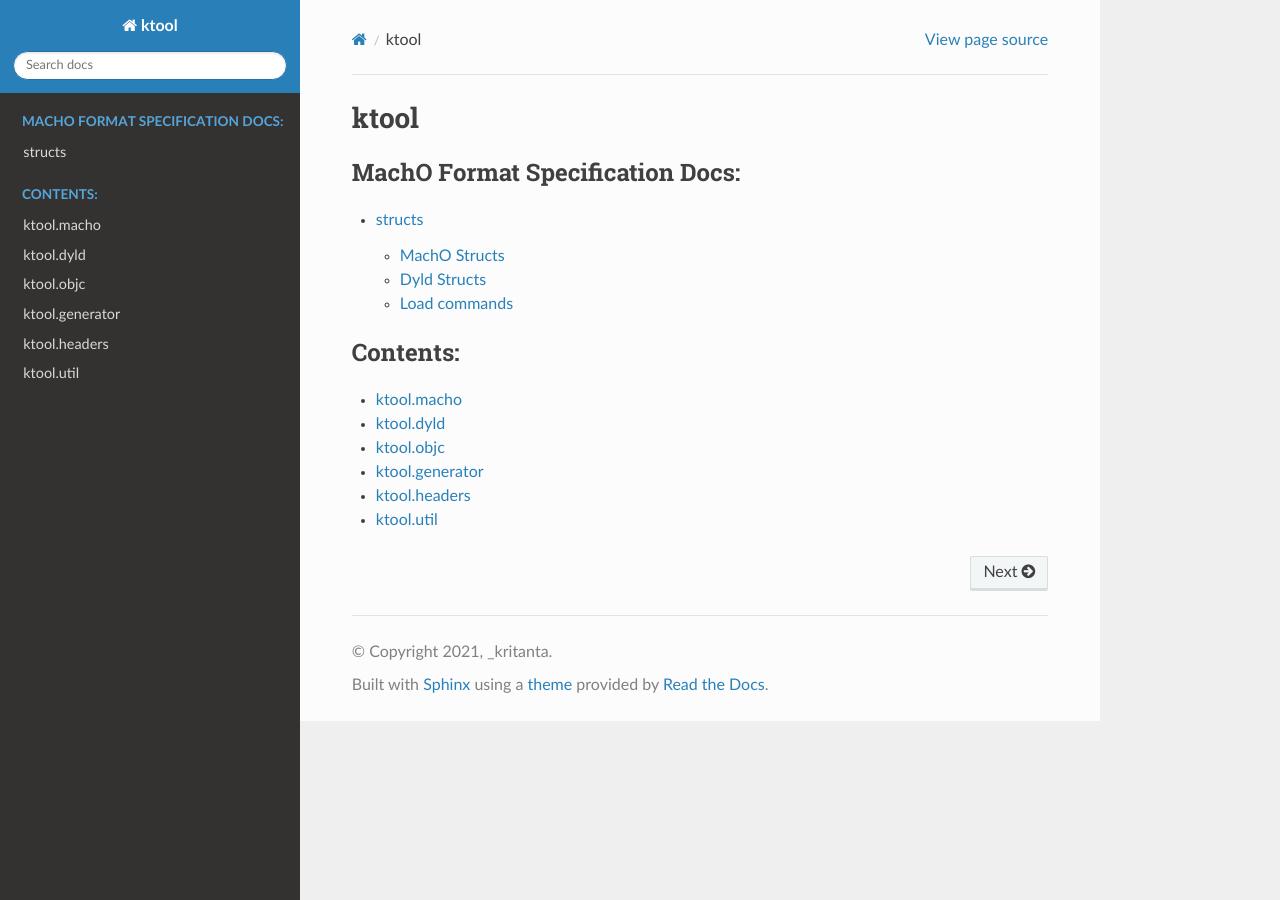
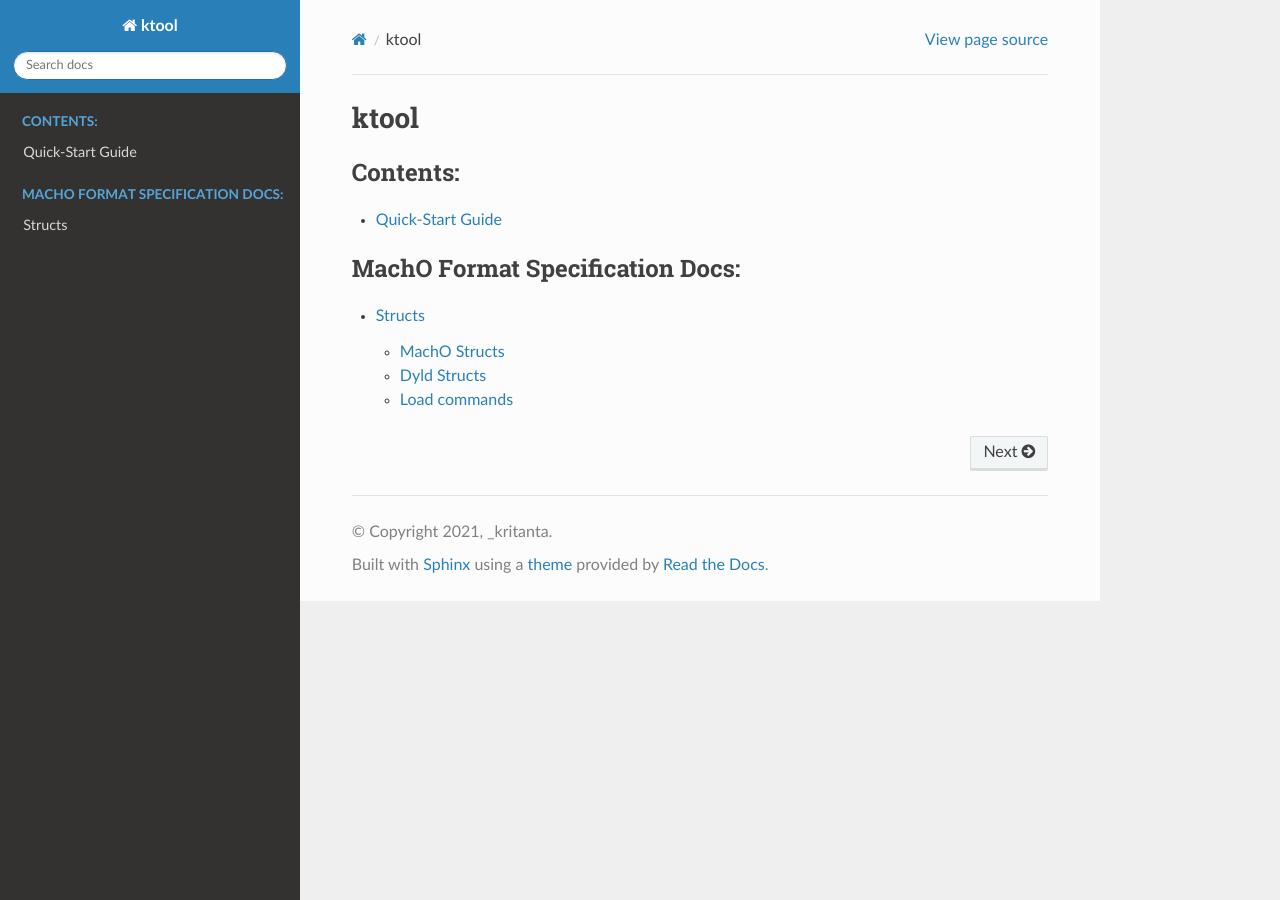
Before and after one commit to 0cyn/ktool, a Sphinx documentation site: the page built from docs/source/index.rst, in a window 1280 px wide. Built offline with Sphinx 7.4.7 and the Read the Docs theme 2.0.0, drawn with Linux system fonts in a browser that asks for light colours.

Commit message:
Update Docs, Fix LC_WEAK_DYLIB, fix addend_sleb in binding

```diff
--- a/docs/source/dyld.rst
+++ /dev/null
@@ -1,6 +0,0 @@
-ktool.dyld
------------------
-
-.. automodule:: ktool.dyld
-   :members:
-   :show-inheritance:
--- a/docs/source/generator.rst
+++ /dev/null
@@ -1,7 +0,0 @@
-ktool.generator
-----------------------
-
-.. automodule:: ktool.generator
-   :members:
-   :undoc-members:
-   :show-inheritance:
--- a/docs/source/headers.rst
+++ /dev/null
@@ -1,7 +0,0 @@
-ktool.headers
---------------------
-
-.. automodule:: ktool.headers
-   :members:
-   :undoc-members:
-   :show-inheritance:
--- a/docs/source/index.rst
+++ b/docs/source/index.rst
@@ -7,14 +15,3 @@ ktool
    :caption: MachO Format Specification Docs:
 
    structs
-
-.. toctree::
-   :maxdepth: 2
-   :caption: Contents:
-
-   macho
-   dyld
-   objc
-   generator
-   headers
-   util
--- a/docs/source/macho.rst
+++ /dev/null
@@ -1,7 +0,0 @@
-ktool.macho
-------------------
-
-.. automodule:: ktool.macho
-   :members:
-   :undoc-members:
-   :show-inheritance:
--- a/docs/source/objc.rst
+++ /dev/null
@@ -1,7 +0,0 @@
-ktool.objc
------------------
-
-.. automodule:: ktool.objc
-   :members:
-   :undoc-members:
-   :show-inheritance:
--- /dev/null
+++ b/docs/source/quickstart.rst
@@ -0,0 +1,4 @@
+Quick-Start Guide
+---------------------
+
+Loading a library
--- a/docs/source/structs.rst
+++ b/docs/source/structs.rst
@@ -1,8 +1,5 @@
-structs
+Structs
 ---------------------
-
-ktool uses non-standard conventions for struct loading. They've been chosen for clarity and reduced overhead.
-
 
 ..
    I wrote a generator to make creating these struct field definition tables easier
--- a/docs/source/util.rst
+++ /dev/null
@@ -1,7 +0,0 @@
-ktool.util
------------------
-
-.. automodule:: ktool.util
-   :members:
-   :undoc-members:
-   :show-inheritance:
```
Also changed, not shown: other parts of docs/source/index.rst (+8 -0 lines), docs/source/ktool.rst (deleted, +0 -10 lines), 4 other files.
